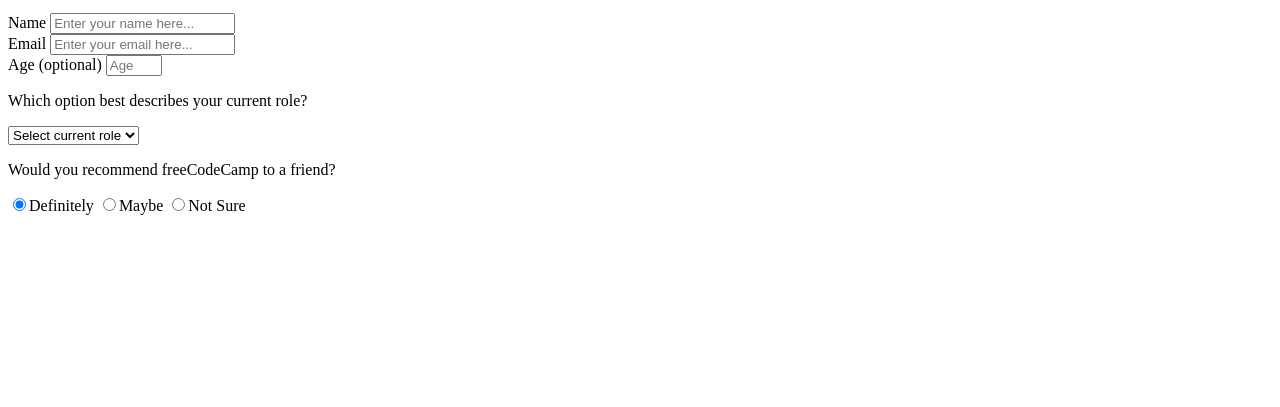
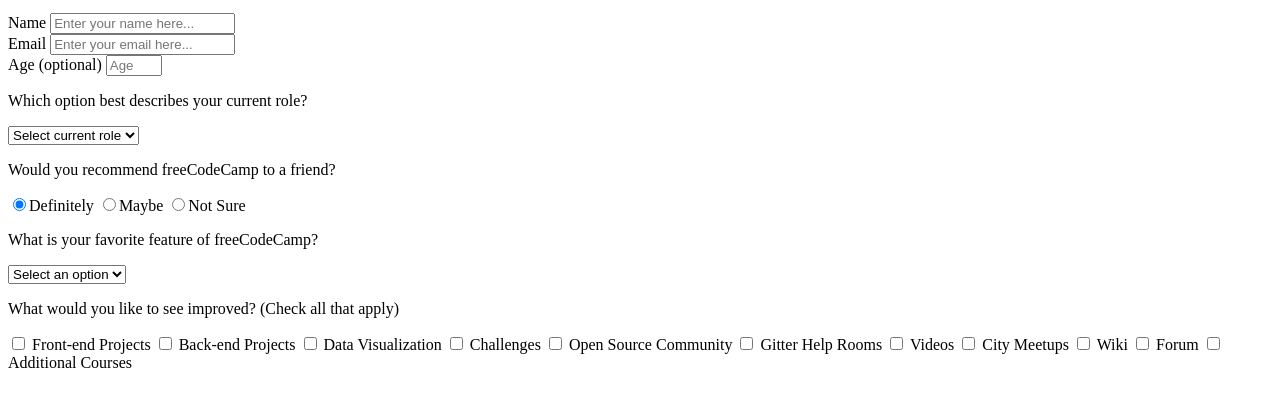
Before and after one commit to syjem/Survey-Form, a plain HTML site: page copy.html in a window 1280 px wide. Shown: the part 101-508 px from the top of the page. Drawn offline with Linux system fonts and the light colour scheme.

Commit message:
Checkboxes Input type Added

```diff
--- a/copy.html
+++ b/copy.html
@@ -96,9 +96,111 @@
                 </label>
             </div>
 
-            <div>
+            <div class="form-group">
+                <p>What is your favorite feature of freeCodeCamp?</p>
+                <select name="most-like" id="most-like" class="form-control" required>
+                    <option disabled selected value>Select an option</option>
+                    <option value="challenges">Challenges</option>
+                    <option value="projects">Projects</option>
+                    <option value="community">Community</option>
+                    <option value="openSource">Open Source</option>
+                </select>
+            </div>
 
+            <div class="form-group">
+                <p>What would you like to see improved? <span>(Check all that apply)</span></p>
+                <label>
+                    <input
+                    type="checkbox"
+                    name="prefer"
+                    value="front-end-projects"
+                    class="input-checkbox"/>
+                    Front-end Projects
+                </label>
+                <label>
+                    <input
+                    type="checkbox"
+                    name="prefer"
+                    value="back-end-projects"
+                    class="input-checkbox"/>
+                    Back-end Projects
+                </label>
+                <label>
+                    <input
+                    type="checkbox"
+                    name="prefer"
+                    value="data-visualization"
+                    class="input-checkbox"/>
+                    Data Visualization
+                </label>
+                <label>
+                    <input
+                    type="checkbox"
+                    name="prefer"
+                    value="challenges"
+                    class="input-checkbox"/>
+                    Challenges
+                </label>
+                <label>
+                    <input
+                    type="checkbox"
+                    name="prefer"
+                    value="open-source-community"
+                    class="input-checkbox"/>
+                    Open Source Community
+                </label>
+                <label>
+                    <input
+                    type="checkbox"
+                    name="prefer"
+                    value="gitter-help-rooms"
+                    class="input-checkbox"/>
+                    Gitter Help Rooms
+                </label>
+                <label>
+                    <input
+                    type="checkbox"
+                    name="prefer"
+                    value="videos"
+                    class="input-checkbox"/>
+                    Videos
+                </label>
+                <label>
+                    <input
+                    type="checkbox"
+                    name="prefer"
+                    value="city-meetups"
+                    class="input-checkbox"/>
+                    City Meetups
+                </label>
+                <label>
+                    <input
+                    type="checkbox"
+                    name="prefer"
+                    value="wiki"
+                    class="input-checkbox"/>
+                    Wiki
+                </label>
+                <label>
+                    <input
+                    type="checkbox"
+                    name="prefer"
+                    value="forum"
+                    class="input-checkbox"/>
+                    Forum
+                </label>
+                <label>
+                    <input
+                    type="checkbox"
+                    name="prefer"
+                    value="additional-courses"
+                    class="input-checkbox"/>
+                    Additional Courses
+                </label>
             </div>
+
+
+
         </form>
     </div>
 </body>
```
